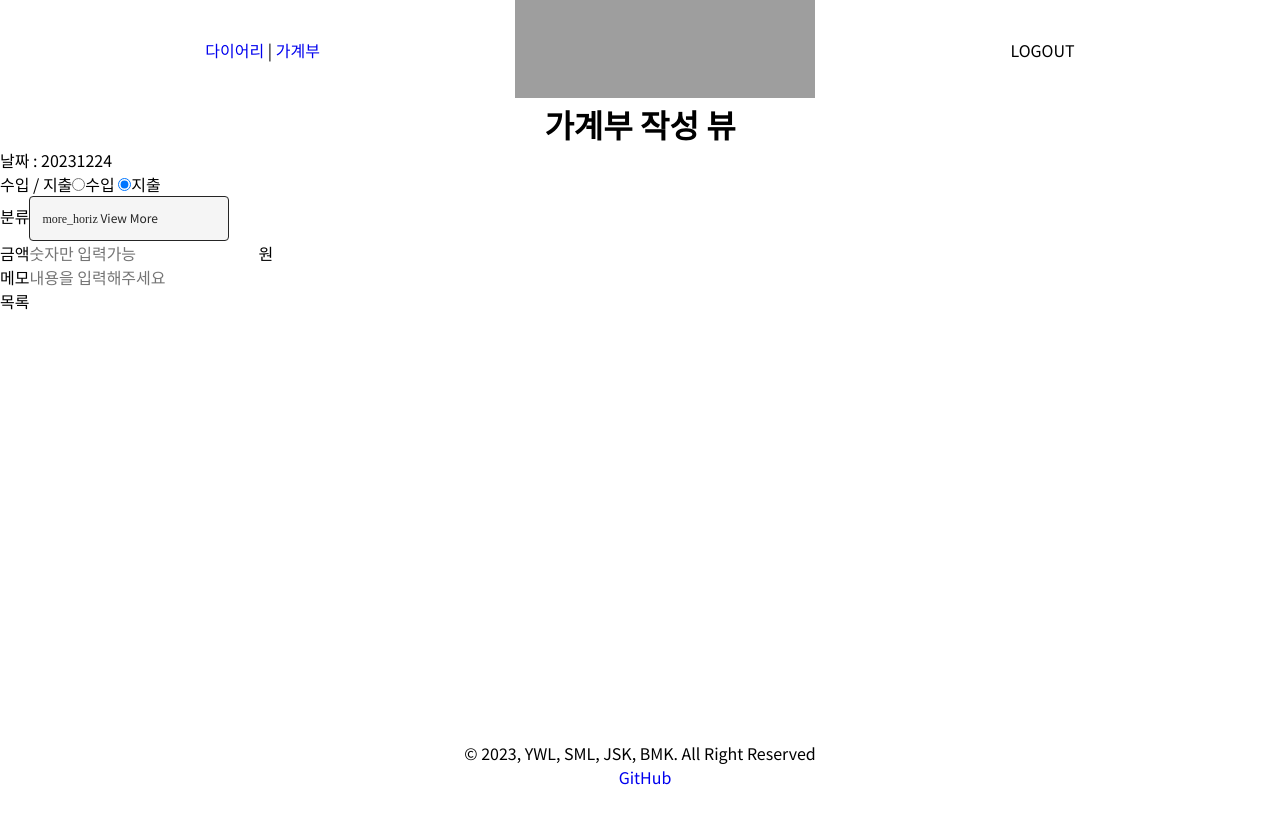
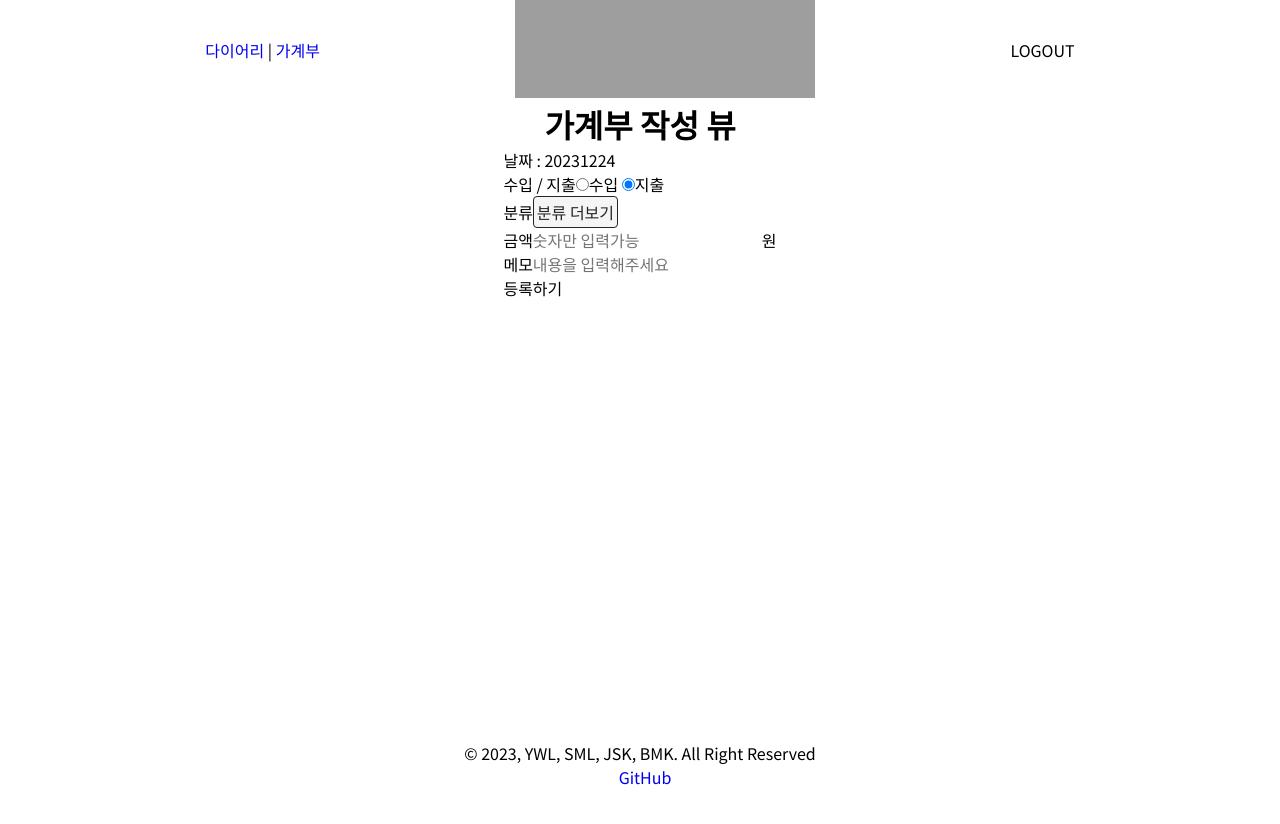
Before and after one commit to djsumin/DECOBOOK-FE, a Vue app: page /registLedger in a window 1280 px wide. Shown: the top 824 px of the page. Before the commit the page ends 800 px from the top, so only its background shows below. Built offline with nearby package versions, Linux system fonts and the light colour scheme; grey boxes are pictures that could not be loaded.

Commit message:
[feat]update pinia about registLedger

```diff
--- a/src/components/ledger/LedgerDetail.vue
+++ b/src/components/ledger/LedgerDetail.vue
@@ -1,6 +1,7 @@
 <template>
   <div>
     <h2>항목 별 자세히보기</h2>
+    <div class="center-container">
       <div>
         <div>날짜 : {{ weatherStore.todayStr }}</div>
         <div>
@@ -20,9 +21,12 @@
           <input type="text" placeholder="내용을 입력해주세요" />
         </div>
       </div>
-    <button>목록</button>
+      <div class="btn-group">
+        <button @click="goList()">목록</button>
         <button @click="onUpdate()">수정</button>
-    <button>삭제</button>
+        <button @click="goDelete()">삭제</button>
+      </div>
+    </div>
   </div>
 </template>
 
@@ -32,9 +36,25 @@ import { useWeatherStore } from "@/stores/weather";
 
 const weatherStore = useWeatherStore();
 
+const goList = function () {
+  router.push({ name: "ledgerList" });
+};
+
 const onUpdate = function () {
   router.push({ name: "ledgerUpdate" });
 };
+
+const goDelete = function () {
+  router.push({ name: "ledgerList" });
+};
 </script>
 
-<style scoped></style>
+<style scoped>
+h2 {
+  text-align: center;
+}
+.center-container {
+  display: flex;
+  justify-content: center;
+}
+</style>
--- a/src/stores/ledger.js
+++ b/src/stores/ledger.js
@@ -1,40 +1,48 @@
-import { ref, } from 'vue'
-import { defineStore } from 'pinia'
-import router from '@/router'
-import axios from 'axios'
+import { ref } from "vue";
+import { defineStore } from "pinia";
+import router from "@/router";
+import axios from "axios";
 
-const REST_LEDGER_API = `http://localhost:8080/api/ledger`
+const REST_LEDGER_API = `http://localhost:8080/api/ledger`;
 
-export const useLedgerStore = defineStore('ledger', () => {
+export const useLedgerStore = defineStore(
+  "ledger",
+  () => {
+    let ledger = ref({
+      income: "",
+      expense: "",
+      cost: "",
+      memo: "",
+    });
 
     //등록
-  const registLedger = function(Ledger){
+    const registLedger = function (Ledger) {
       axios({
-      url : REST_LEDGER_API,
-      method : "POST",
-      params : Ledger
+        url: REST_LEDGER_API,
+        method: "POST",
+        params: Ledger,
       })
-    .then((res)=>{
-      console.log(res.data)
+        .then((res) => {
+          console.log(res.data);
         })
-    .catch((err)=>console.log(err))
-  }
+        .catch((err) => console.log(err));
+    };
 
     //전체 조회
     const ledgerList = ref([]);
-  const selectLedgerAll = function(){
+    const selectLedgerAll = function () {
       axios({
         url: `${REST_LEDGER_API}/`,
         method: "GET",
       }).then((res) => {
         ledgerList.value = res.data;
         console.log(ledgerList.value);
-    })
-  }
+      });
+    };
 
     //하나 조회
     const ledgerOne = ref({});
-  const selectLedgerOne = function(LedgerId) {
+    const selectLedgerOne = function (LedgerId) {
       axios({
         url: `${REST_LEDGER_API}/${LedgerId}`,
         method: "GET",
@@ -44,67 +52,80 @@ export const useLedgerStore = defineStore('ledger', () => {
     };
 
     //수정
-  const updateLedger = function(Ledger){
-    axios.put(REST_LEDGER_API, Ledger)
-    .then(()=>router.push(`/legder`))
-    .catch((err)=>console.log(err))
-  }
+    const updateLedger = function (Ledger) {
+      axios
+        .put(REST_LEDGER_API, Ledger)
+        .then(() => router.push(`/legder`))
+        .catch((err) => console.log(err));
+    };
 
     //삭제
-  const deleteLedger = function(LedgerId){
+    const deleteLedger = function (LedgerId) {
       axios({
-      url : REST_LEDGER_API,
-      method : "DELETE",
-      params : {LedgerId : LedgerId},
+        url: REST_LEDGER_API,
+        method: "DELETE",
+        params: { LedgerId: LedgerId },
       })
-    .then(()=>router.push("/ledger"))
-    .catch((err)=>console.log(err))
-  }
+        .then(() => router.push("/ledger"))
+        .catch((err) => console.log(err));
+    };
 
     //현재 달 총 수입
-  const selectLedgerIncome = function(category){
+    const selectLedgerIncome = function (category) {
       axios({
-      url : REST_LEDGER_API,
-      method : "GET",
-      params : {category : category},
+        url: REST_LEDGER_API,
+        method: "GET",
+        params: { category: category },
       })
-    .then(()=>router.push("/ledger"))
-    .catch((err)=>console.log(err))
-  }
+        .then(() => router.push("/ledger"))
+        .catch((err) => console.log(err));
+    };
 
     //현재 달 총 지출
-  const selectLedgerExpenditure = function(category){
+    const selectLedgerExpenditure = function (category) {
       axios({
-      url : REST_LEDGER_API,
-      method : "GET",
-      params : {category : category},
+        url: REST_LEDGER_API,
+        method: "GET",
+        params: { category: category },
       })
-    .then(()=>router.push("/ledger"))
-    .catch((err)=>console.log(err))
-  }
+        .then(() => router.push("/ledger"))
+        .catch((err) => console.log(err));
+    };
 
     //월별 가계부
-  const selectLedgerByMonth = function(budgetDate){
+    const selectLedgerByMonth = function (budgetDate) {
       axios({
-      url : REST_LEDGER_API,
-      method : "GET",
-      params : {budgetDate : budgetDate},
+        url: REST_LEDGER_API,
+        method: "GET",
+        params: { budgetDate: budgetDate },
       })
-    .then(()=>router.push("/ledger"))
-    .catch((err)=>console.log(err))
-  }
+        .then(() => router.push("/ledger"))
+        .catch((err) => console.log(err));
+    };
 
     //일별 가계부
-  const selectLedgerByDay = function(budgetDate){
+    const selectLedgerByDay = function (budgetDate) {
       axios({
-      url : REST_LEDGER_API,
-      method : "GET",
-      params : {budgetDate : budgetDate},
+        url: REST_LEDGER_API,
+        method: "GET",
+        params: { budgetDate: budgetDate },
       })
-    .then(()=>router.push("/ledger"))
-    .catch((err)=>console.log(err))
-  }
+        .then(() => router.push("/ledger"))
+        .catch((err) => console.log(err));
+    };
 
-  return{ ledgerList, ledgerOne, registLedger, selectLedgerAll, selectLedgerOne, updateLedger, deleteLedger, selectLedgerIncome, selectLedgerExpenditure }
-
-},{persist : true})
+    return {
+      ledger,
+      ledgerList,
+      ledgerOne,
+      registLedger,
+      selectLedgerAll,
+      selectLedgerOne,
+      updateLedger,
+      deleteLedger,
+      selectLedgerIncome,
+      selectLedgerExpenditure,
+    };
+  },
+  { persist: true }
+);
--- a/src/views/RegistLedgerView.vue
+++ b/src/views/RegistLedgerView.vue
@@ -1,7 +1,8 @@
 <template>
   <div>
     <h1>가계부 작성 뷰</h1>
-    <div>
+    <div class="center-container">
+      <div class="container">
         <div>날짜 : {{ weatherStore.todayStr }}</div>
         <div>
           <span>수입 / 지출</span>
@@ -11,8 +12,7 @@
         <div class="dropdown">
           <span>분류</span>
           <button class="dropbtn">
-          <span class="dropbtn_icon">more_horiz</span>
-          View More
+            <span>분류 더보기</span>
           </button>
           <div class="dropdown-content">
             <a href="#">profile</a>
@@ -22,24 +22,32 @@
         </div>
         <div>
           <span>금액</span>
-        <input placeholder="숫자만 입력가능" />원
+          <input placeholder="숫자만 입력가능" type="number" v-model="cost" />원
         </div>
         <div>
           <span>메모</span>
-        <input type="text" placeholder="내용을 입력해주세요" />
+          <input type="text" placeholder="내용을 입력해주세요" v-model="memo" />
+        </div>
+        <button @click="onRegist()">등록하기</button>
       </div>
     </div>
-    <button @click="onRegist()">목록</button>
   </div>
 </template>
 
 <script setup>
 import router from "@/router";
+import { useLedgerStore } from "@/stores/ledger";
 import { useWeatherStore } from "@/stores/weather";
+
+const store = useLedgerStore();
 
 const weatherStore = useWeatherStore();
 
 const onRegist = function () {
+  // store.ledger.income = income;
+  // store.ledger.expense = expense;
+  // store.ledger.cost = cost;
+  // store.ledger.memo = memo;
   router.push({ name: "ledgerDetail" });
 };
 </script>
@@ -48,26 +56,25 @@ const onRegist = function () {
 h1 {
   text-align: center;
 }
-
+.center-container {
+  display: flex;
+  justify-content: center;
+  height: 100vh;
+}
 .dropdown {
   position: relative;
   display: inline-block;
 }
 
-.dropbtn_icon {
-  font-family: "Material Icons";
-}
 .dropbtn {
   border: 1px solid rgb(37, 37, 37);
   border-radius: 4px;
   background-color: #f5f5f5;
   font-weight: 400;
   color: rgb(37, 37, 37);
-  padding: 12px;
-  width: 200px;
+  padding: 3px;
   text-align: left;
   cursor: pointer;
-  font-size: 12px;
 }
 .dropdown-content {
   display: none;
@@ -82,7 +89,6 @@ h1 {
   display: block;
   text-decoration: none;
   color: rgb(37, 37, 37);
-  font-size: 12px;
   padding: 12px 20px;
 }
 
```
Lines whose indentation alone changed are shown as unchanged.
